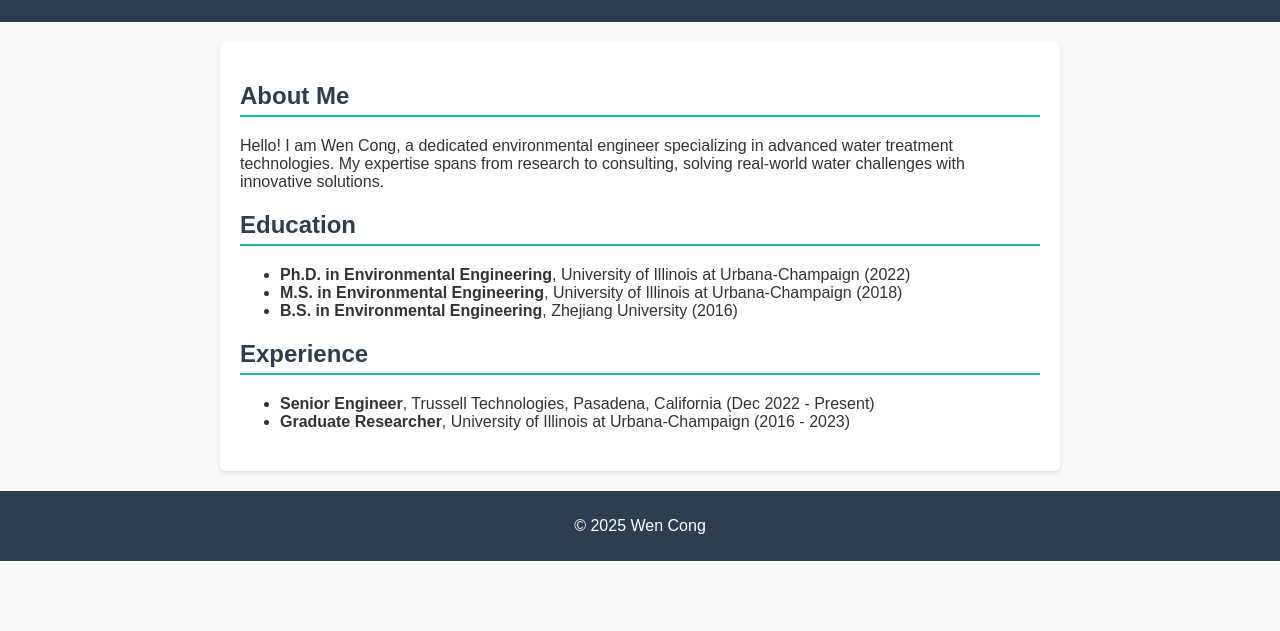
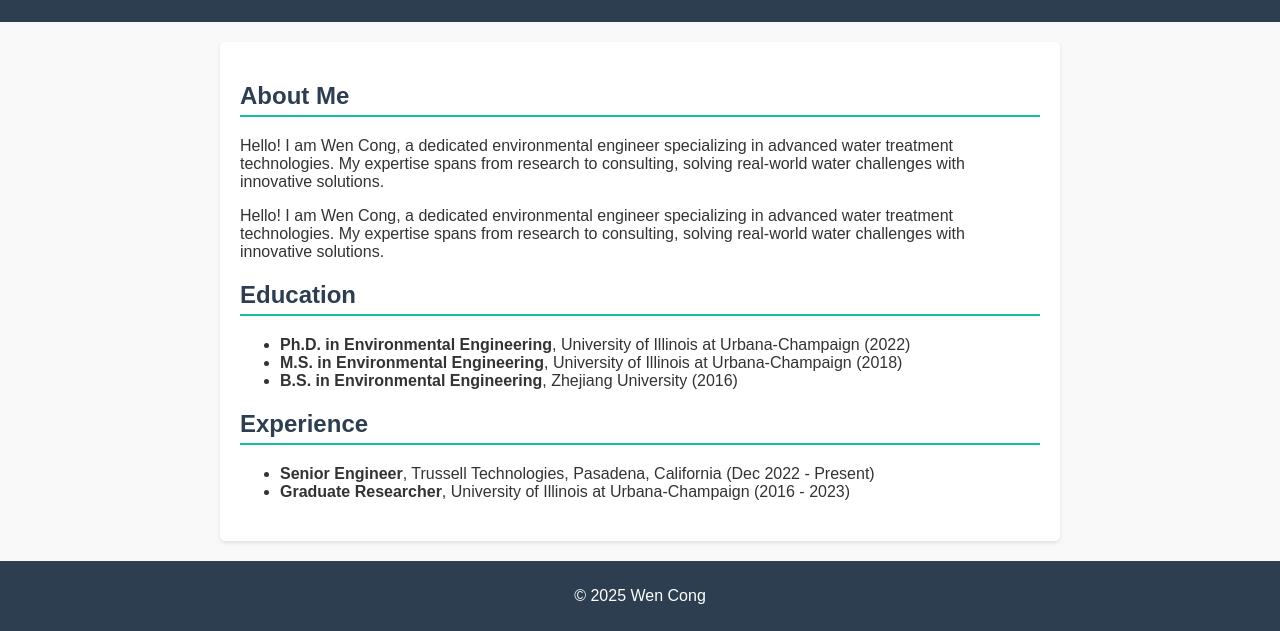
Before and after one commit to cw19940724/wen-cong, a plain HTML site: page index.html in a window 1280 px wide. Shown: the part 289-920 px from the top of the page. Before the commit the page ends 850 px from the top, so only its background shows below. Drawn offline with Linux system fonts and the light colour scheme.

Commit message:
index.html

```diff
--- a/index.html
+++ b/index.html
@@ -70,6 +70,7 @@
         <div class="section">
             <h2>About Me</h2>
             <p>Hello! I am Wen Cong, a dedicated environmental engineer specializing in advanced water treatment technologies. My expertise spans from research to consulting, solving real-world water challenges with innovative solutions.</p>
+            <p>Hello! I am Wen Cong, a dedicated environmental engineer specializing in advanced water treatment technologies. My expertise spans from research to consulting, solving real-world water challenges with innovative solutions.</p>
         </div>
         <div class="section">
             <h2>Education</h2>
```
